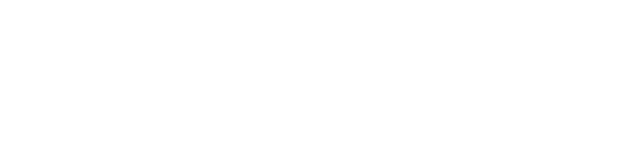
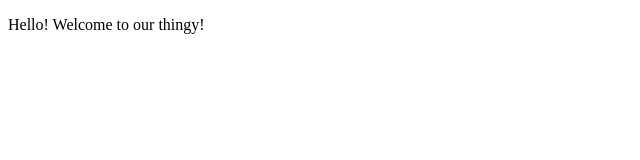
Before and after one commit to FinOzbleck/MART-341-Project-1, a plain HTML site: page index.html in a window 1280 px wide. Shown: the whole page, without its empty margins (0-640 px from the left). Drawn offline with Linux system fonts and the light colour scheme.

Commit message:
Update index.html

```diff
--- a/index.html
+++ b/index.html
@@ -11,6 +11,7 @@
 
         <main>
             <!-- Main content of the page -->
+             <p>Hello! Welcome to our thingy!</p>
         </main>
 
         <footer>
```
